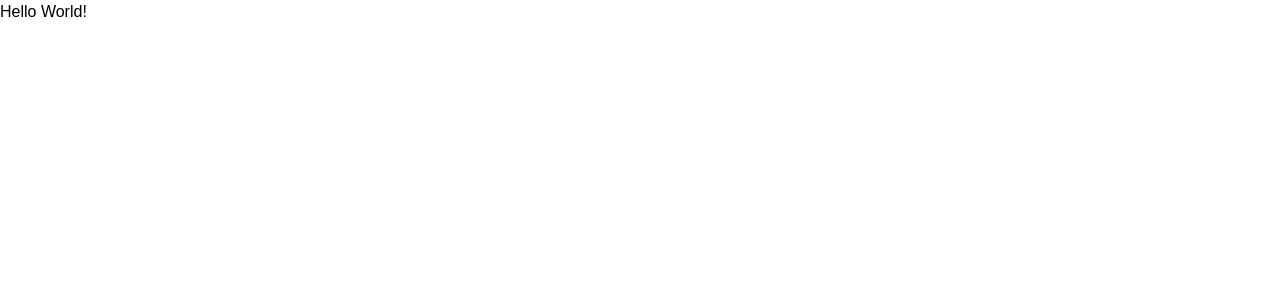
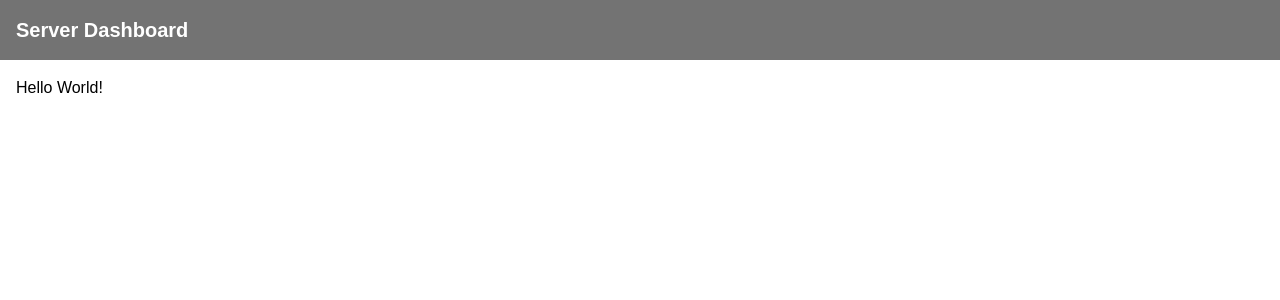
Before and after one commit to kevinldg/server-dashboard, a Next.js app: page / in a window 1280 px wide. Shown: the top 300 px of the page. Built offline with nearby package versions, Linux system fonts and the light colour scheme.

Commit message:
Create a header and add to _app.js layout

```diff
--- /dev/null
+++ b/components/Header/Header.js
@@ -0,0 +1,7 @@
+export default function Header() {
+  return (
+    <header className=" bg-neutral-500 text-white p-4">
+      <h1 className="font-bold text-xl">Server Dashboard</h1>
+    </header>
+  );
+}
--- a/pages/_app.js
+++ b/pages/_app.js
@@ -1,5 +1,13 @@
+import Header from "@/components/Header/Header";
 import "@/styles/globals.css";
 
 export default function App({ Component, pageProps }) {
-  return <Component {...pageProps} />;
+  return (
+    <>
+      <Header />
+      <main className="p-4">
+        <Component {...pageProps} />
+      </main>
+    </>
+  );
 }
```
